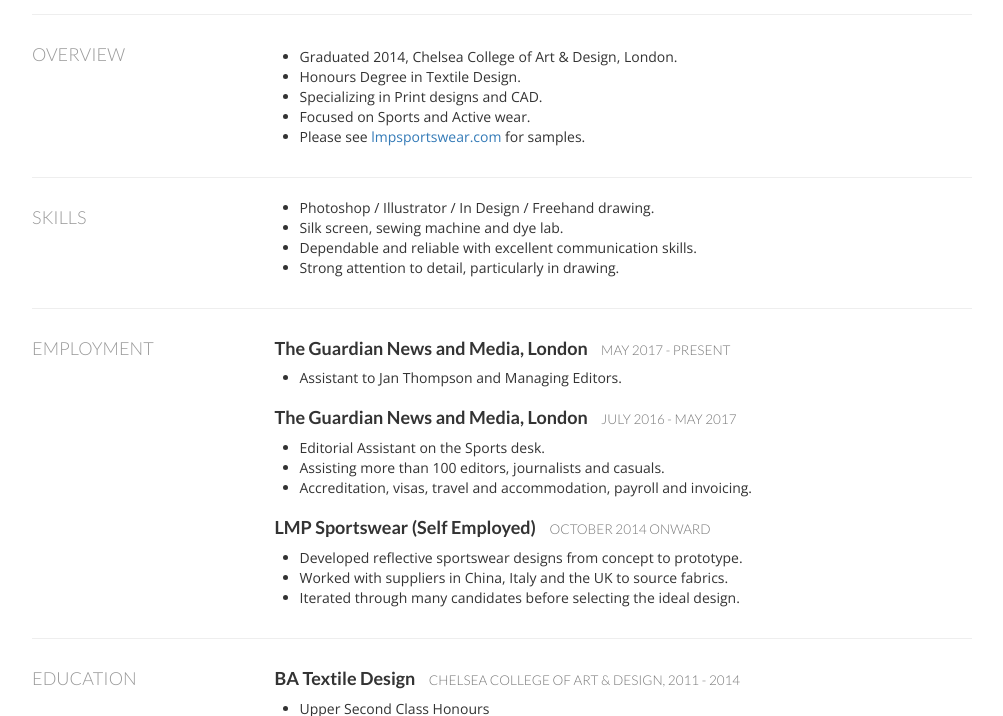
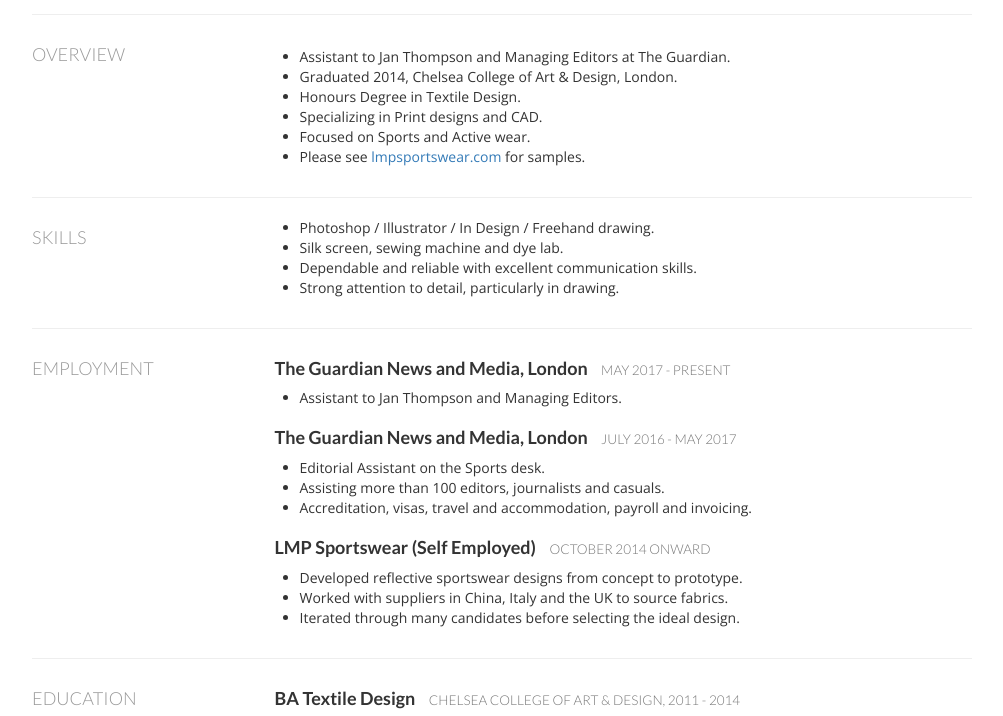
Before and after one commit to nick/nick.github.io, a plain HTML site: page lucy.html in a window 1280 px wide. Shown: the part 128-844 px from the top of the page, without its empty margins (138-1141 px from the left). Drawn offline with nearby package versions, Linux system fonts and the light colour scheme.

Commit message:
Lucy updates

```diff
--- a/lucy.html
+++ b/lucy.html
@@ -48,6 +48,7 @@
             <div class="col-sm-3"><h3>Overview</h3></div>
             <div class="col-sm-9">
                 <ul style="padding-top: 12px">
+                    <li>Assistant to Jan Thompson and Managing Editors at The Guardian.</li>
                     <li>Graduated 2014, Chelsea College of Art &amp; Design, London.</li>
                     <li>Honours Degree in Textile Design.</li>
                     <li>Specializing in Print designs and CAD.</li>
```
